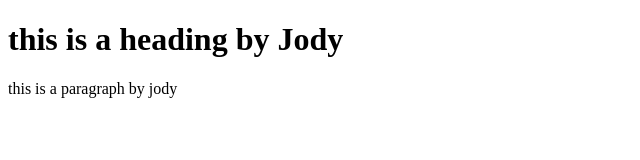
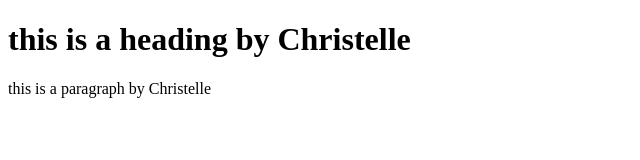
Before and after one commit to QA-Instructor/cohort2, a plain HTML site: page christelle.html in a window 1280 px wide. Shown: the whole page, without its empty margins (0-640 px from the left). Drawn offline with Linux system fonts and the light colour scheme.

Commit message:
paragraph and heading 1

```diff
--- a/christelle.html
+++ b/christelle.html
@@ -7,8 +7,8 @@
     <title>Document</title>
 </head>
 <body>
-    <h1>this is a heading by Jody</h1>
-    <p>this is a paragraph by jody</p>
+    <h1>this is a heading by Christelle</h1>
+    <p>this is a paragraph by Christelle</p>
 
 </body>
 </html>
```
